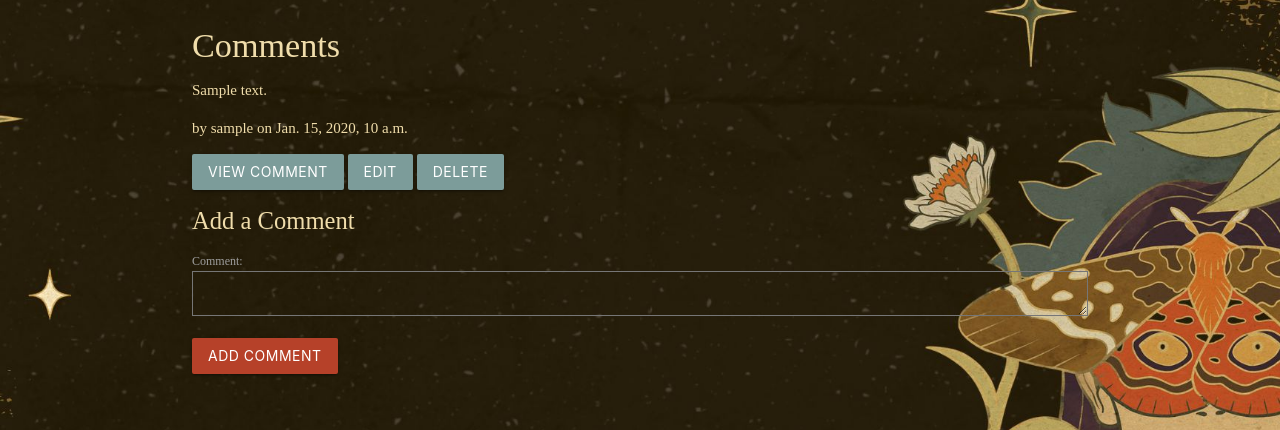
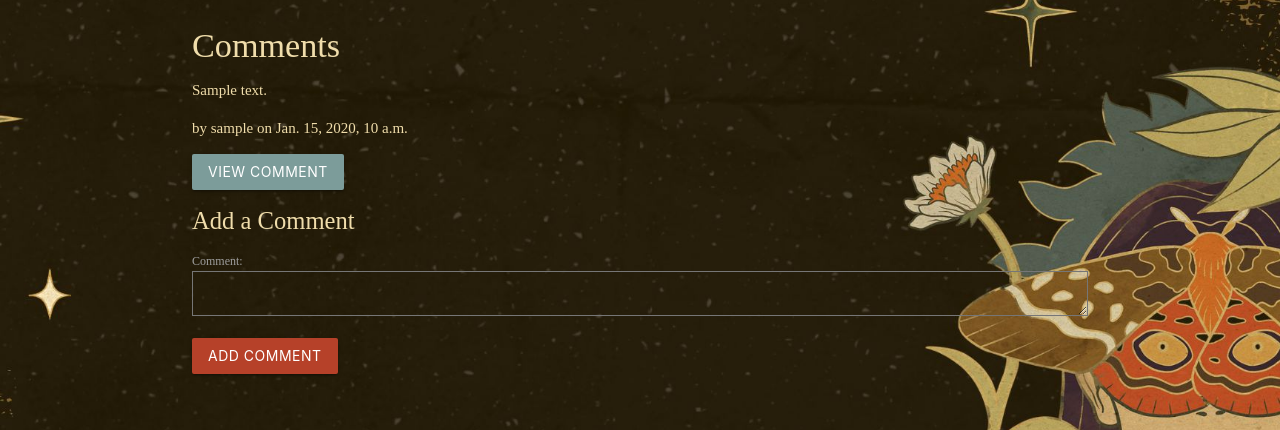
Before and after one commit to awm-builds/LeafLit, a Django app: page /discussion/1/ in a window 1280 px wide. Shown: the part 215-645 px from the top of the page. Run offline with Django 5.2, Linux system fonts and the light colour scheme; tables that the repository leaves empty hold one stand-in row (values such as "Sample post"); some web fonts are replaced.

Commit message:
Fixed comment owner permissions

```diff
--- a/main_app/templates/discussion/thread_detail.html
+++ b/main_app/templates/discussion/thread_detail.html
@@ -13,8 +13,10 @@
           <p>{{ comment.comment }}</p>
           <p>by {{ comment.user }} on {{ comment.created_at }}</p>
           <a href="{% url 'comment_detail' comment.pk %}"><button class="waves-effect waves-light btn blue_button">View Comment</button></a>
-          <a href="{% url 'edit_comment' comment.pk %}"><button class="waves-effect waves-light btn blue_button">Edit</button></a>
-          <a href="{% url 'delete_comment' comment.pk %}"><button class="waves-effect waves-light btn blue_button">Delete</button></a>
+          {% if comment.user == user %}
+            <a href="{% url 'edit_comment' comment.pk %}"><button class="waves-effect waves-light btn blue_button">Edit</button></a>
+            <a href="{% url 'delete_comment' comment.pk %}"><button class="waves-effect waves-light btn blue_button">Delete</button></a>
+          {% endif %}
         </li>
       {% empty %}
         <li>No comments yet. Be the first to comment!</li>
```
